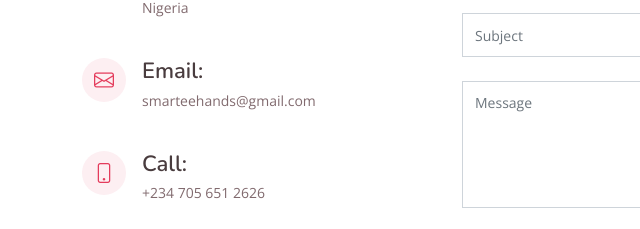
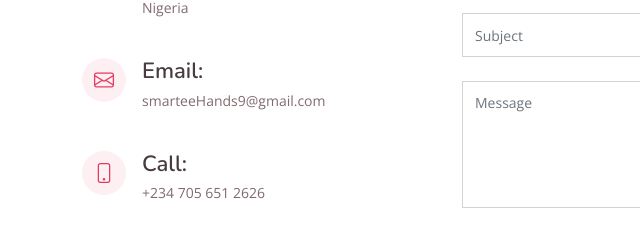
Before and after one commit to ojcool/SmarteeHands, a plain HTML site: page index.html in a window 1280 px wide. Shown: the part 4910-5139 px from the top of the page, 0-640 px from the left. Drawn offline with nearby package versions, Linux system fonts and the light colour scheme.

Commit message:
Update index.html

```diff
--- a/index.html
+++ b/index.html
@@ -462,7 +462,7 @@
               <div class="email">
                 <i class="bi bi-envelope"></i>
                 <h4>Email:</h4>
-                <p>smarteehands@gmail.com</p>
+                <p>smarteeHands9@gmail.com</p>
               </div>
 
               <div class="phone">
```
